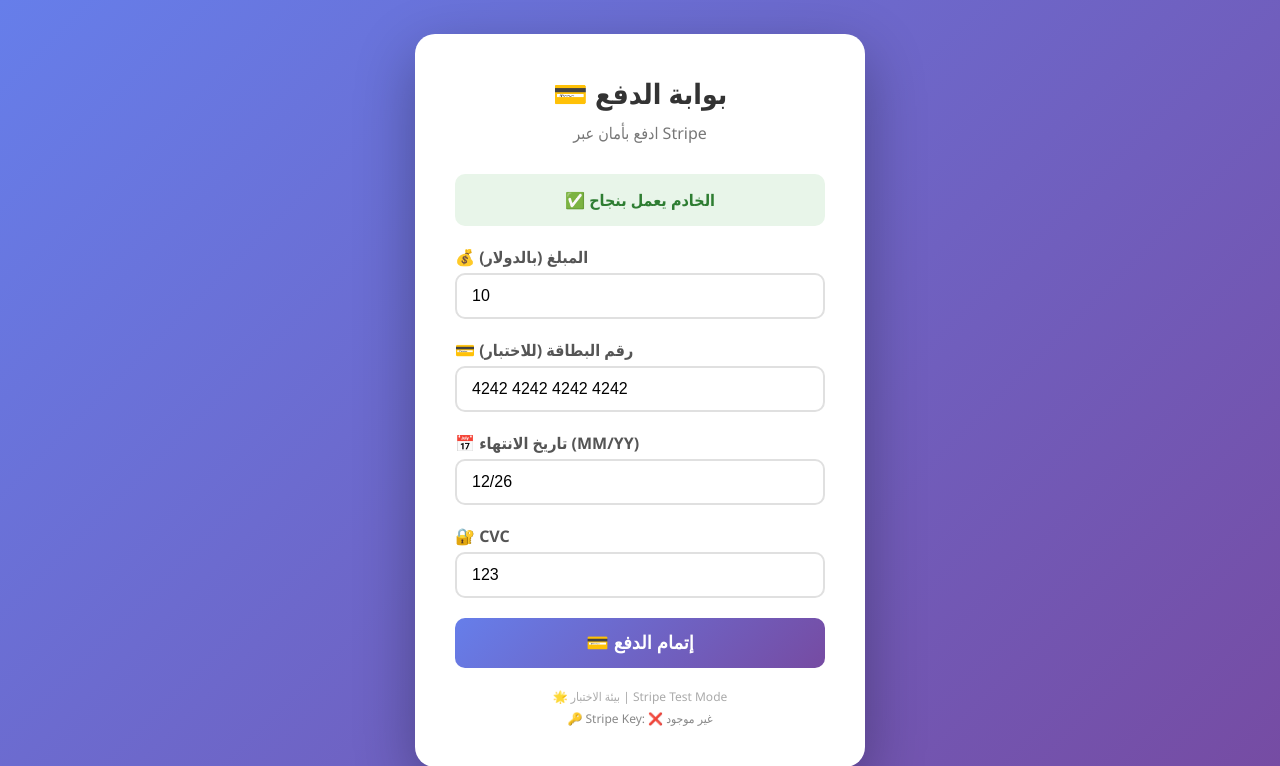
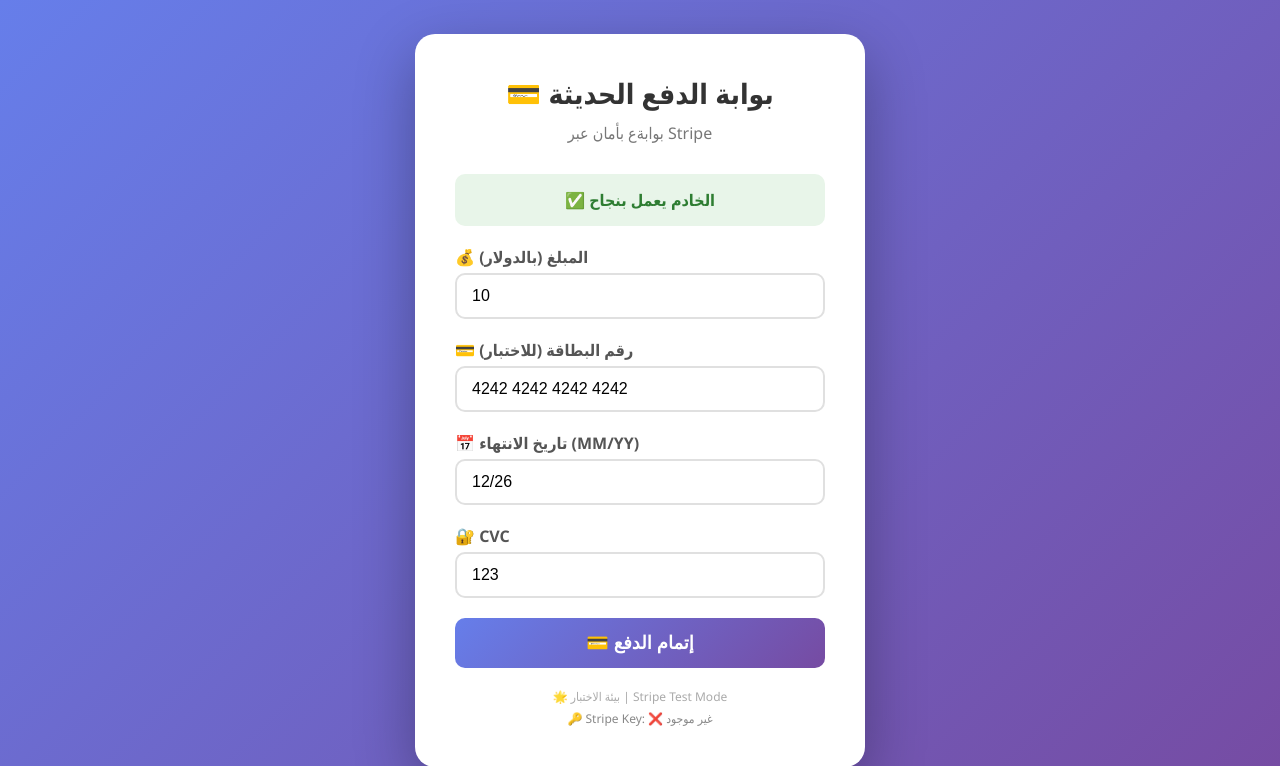
Before and after one commit to fofofoha6-ai/payment-server-, a PHP site: page / in a window 1280 px wide. Shown: the top 766 px of the page. Run offline with PHP 8.4, Linux system fonts and the light colour scheme.

Commit message:
Update index.php

```diff
--- a/index.php
+++ b/index.php
@@ -145,8 +145,8 @@ if ($_SERVER['REQUEST_URI'] === '/api/pay') {
 <body>
 
 <div class="card">
-    <h1>💳 بوابة الدفع</h1>
-    <p class="subtitle">ادفع بأمان عبر Stripe</p>
+    <h1>💳  بوابة الدفع الحديثة</h1>
+    <p class="subtitle">بوابةع بأمان عبر Stripe</p>
 
     <div class="status">
         ✅ الخادم يعمل بنجاح
```
